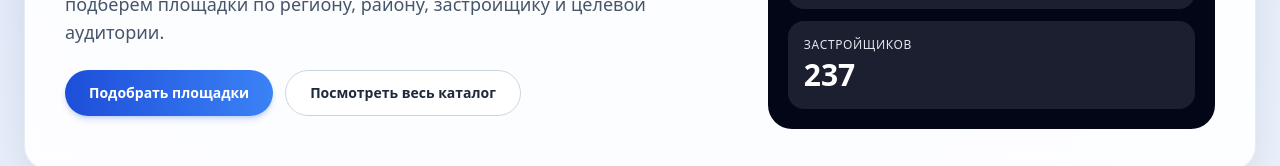
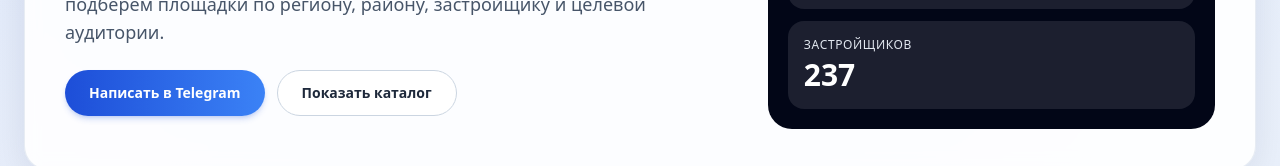
Before and after one commit to ff6d5df3d2cfaa44952bd642aaa40189/igor, a Next.js app: page / in a window 1280 px wide. Shown: the part 401-567 px from the top of the page. Built offline with nearby package versions, Linux system fonts and the light colour scheme.

Commit message:
feat: update homepage CTA buttons and telegram link

```diff
--- a/app/page.tsx
+++ b/app/page.tsx
@@ -33,11 +33,11 @@ export default function HomePage() {
               аудитории.
             </p>
             <div className="mt-6 flex flex-wrap gap-3">
-              <Link className="btn-primary" href="/catalog">
-                Подобрать площадки
-              </Link>
+              <a className="btn-primary" href="https://t.me/SofiyaVolk010" target="_blank" rel="noreferrer">
+                Написать в Telegram
+              </a>
               <Link className="btn-outline" href="/catalog">
-                Посмотреть весь каталог
+                Показать каталог
               </Link>
             </div>
           </div>
```
